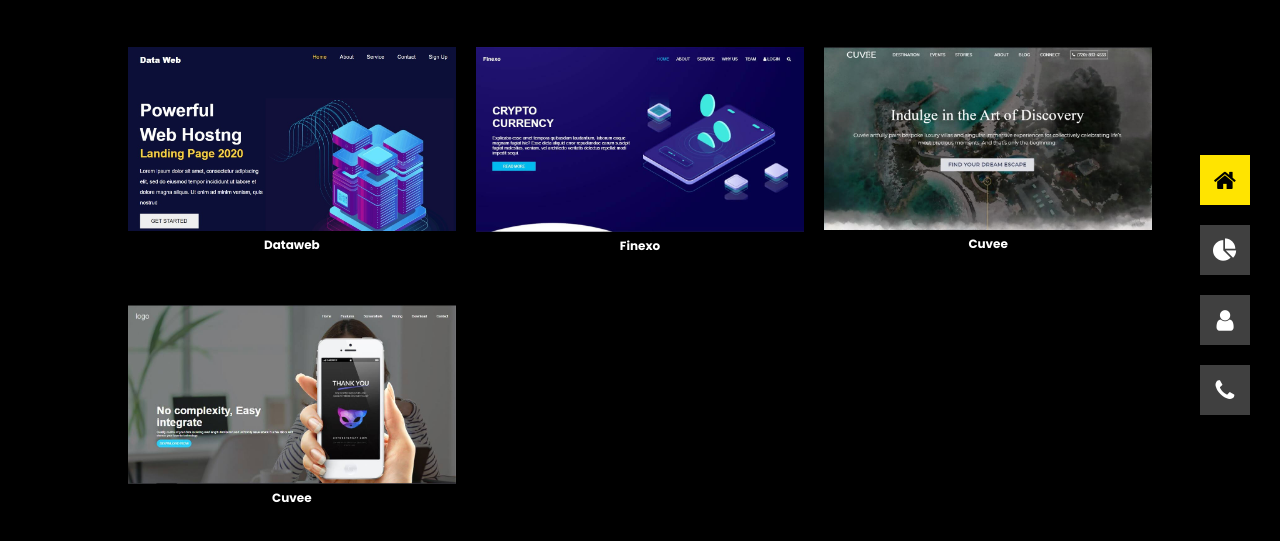
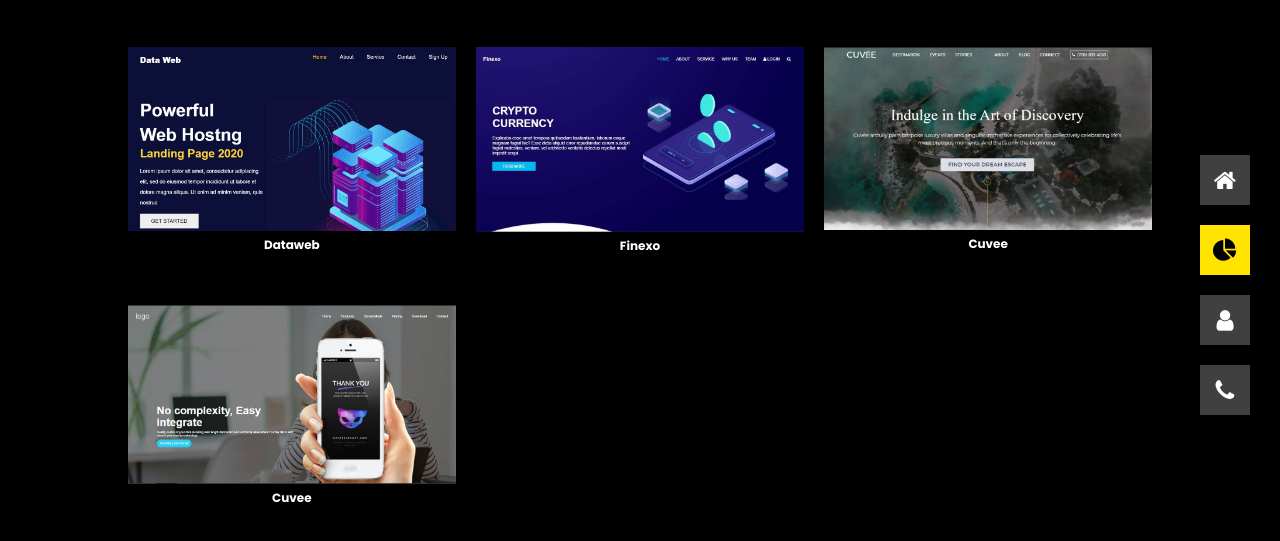
Before and after one commit to shahayush480/portfolio, a plain HTML site: page work.html in a window 1280 px wide. Shown: the part 125-666 px from the top of the page. Drawn offline with nearby package versions, Linux system fonts and the light colour scheme.

Commit message:
Changes 3

```diff
--- a/work.html
+++ b/work.html
@@ -27,11 +27,11 @@
         <ul class="nav">
           <a id="home" href="index.html">
             <span class="nav-text">Home</span>
-            <li class="active flexbox center"> <span class="fa fa-home"> </span></li>
+            <li class=" flexbox center"> <span class="fa fa-home"> </span></li>
           </a>
           <a id="portfolio" href="work.html">
             <span class="nav-text">Portfolio</span>
-            <li  class="flexbox center"><span class="fa fa-pie-chart"> </span></li>
+            <li  class="active flexbox center"><span class="fa fa-pie-chart"> </span></li>
 
           </a>
           <a id="about" href="about.html">
```
